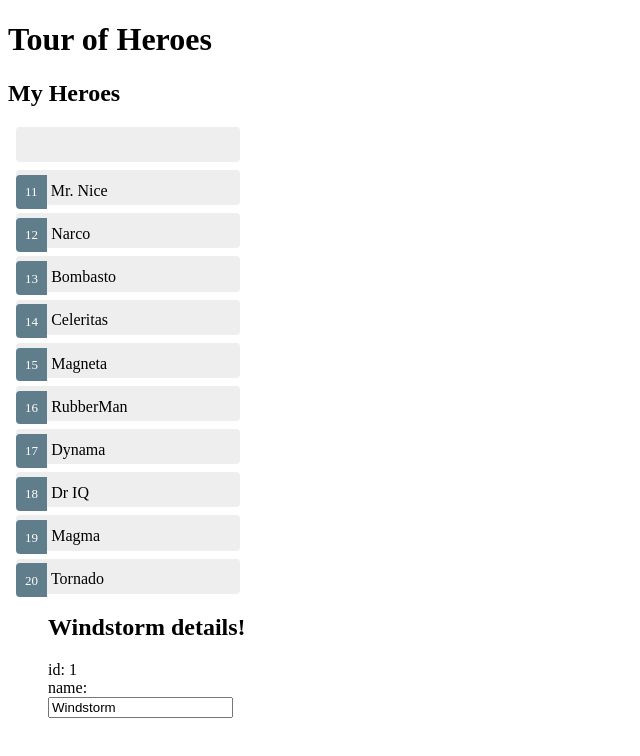
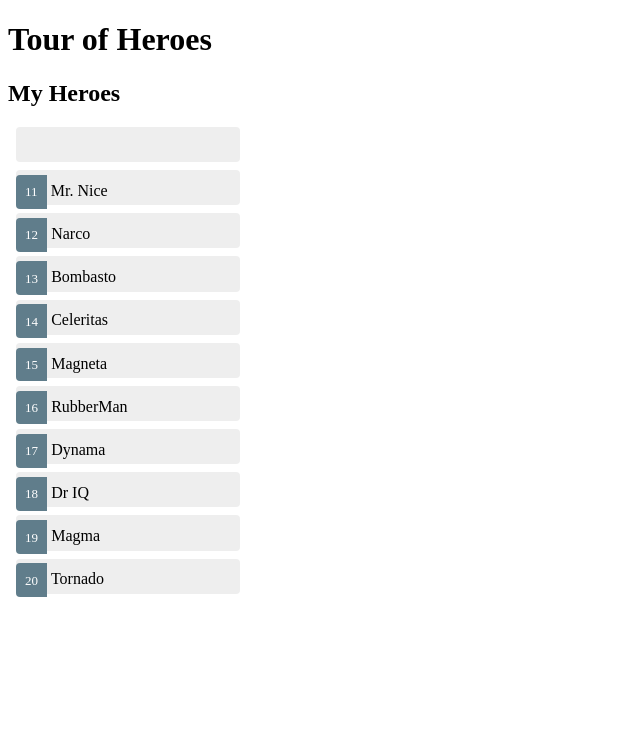
Before and after one commit to Sekenx/angular-tour-of-heroes, an Angular app: page / in a window 1280 px wide. Shown: the top 756 px of the page, without its empty margins (0-640 px from the left). Built offline with nearby package versions, Linux system fonts and the light colour scheme.

Commit message:
Finished hero selection

```diff
--- a/src/app/app.component.ts
+++ b/src/app/app.component.ts
@@ -26,16 +26,21 @@ const HEROES: Hero[] = [
    <!-- Display the array of heroes through data binding of HEROES -->
    <ul class="heroes">
      <li>
-        <li *ngFor="let hero of heroes" (click)="onSelect(hero)"> <!-- Added click event -->
+        <li *ngFor="let hero of heroes"
+          [class.selected]="hero === selectedHero"
+          (click)="onSelect(hero)">
         <!-- Display -->
         <span class="badge">{{hero.id}}</span> {{hero.name}}
      </li>
    <ul>
-   <h2>{{hero.name}} details!</h2>
-   <div><label>id: </label>{{hero.id}}</div>
-   <div>
+   <!-- Wrapped so no undefined errors -->
+   <div *ngIf="selectedHero">
+    <h2>{{selectedHero.name}} details!</h2>
+    <div><label>id: </label>{{hero.id}}</div>
+    <div>
       <label>name: </label>
-      <input [(ngModel)]="hero.name" placeholder="name">
+      <input [(ngModel)]="selectedHero.name" placeholder="name">
+    </div>
    </div>
   `,
   // Buttons for the heroes
@@ -92,12 +97,8 @@ export class AppComponent {
   title = 'Tour of Heroes';
   heroes = HEROES;
   selectedHero: Hero;
+
   onSelect(hero: Hero): void {
     this.selectedHero = hero;
   }
-  // Hero property
-  hero: Hero = {
-    id: 1,
-    name: 'Windstorm'
-  }
-};
+}
```
